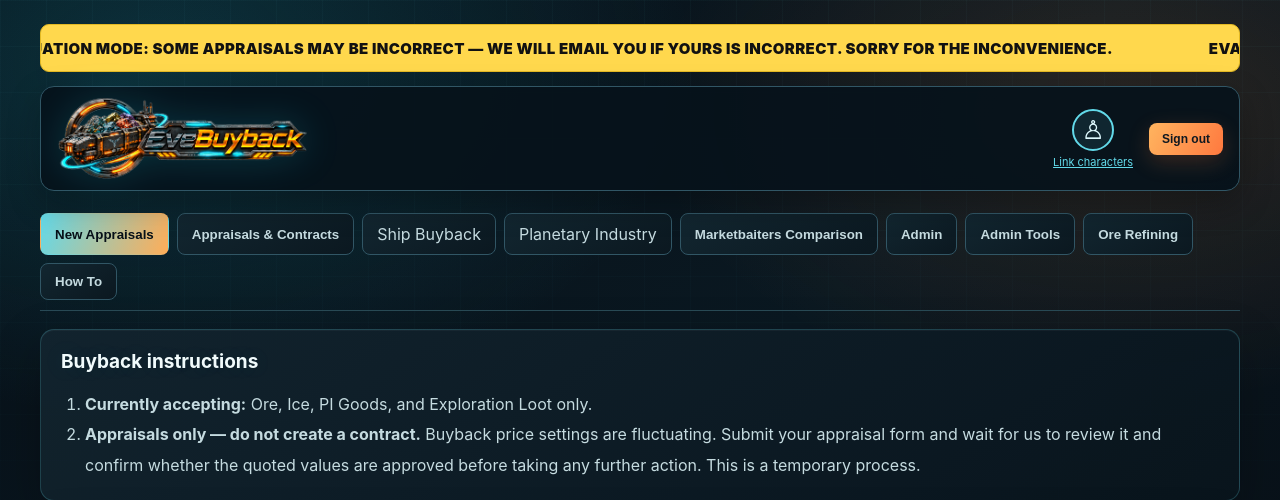
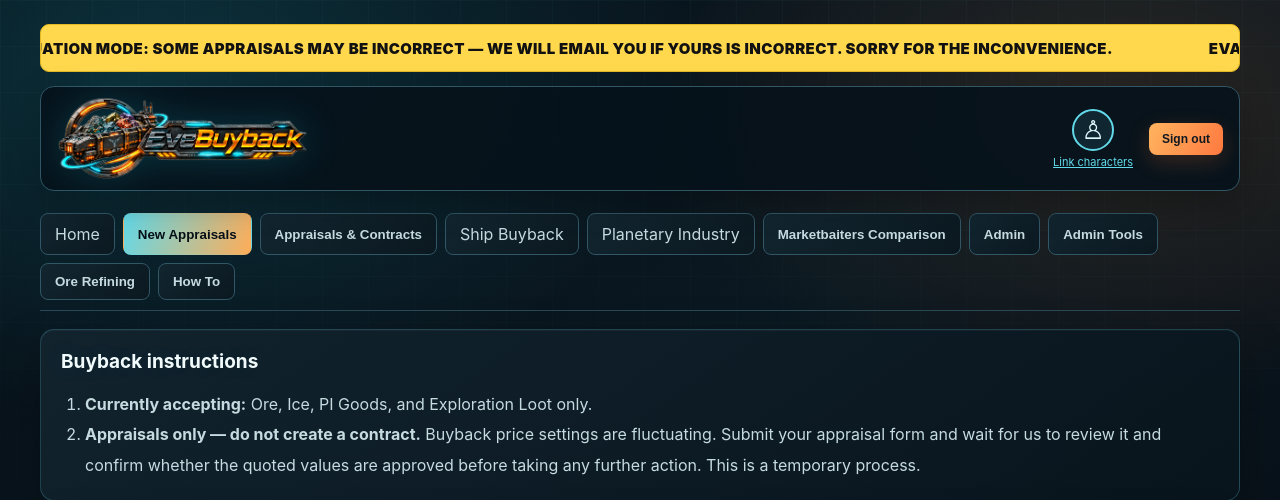
Before and after one commit to bfkerfien/buyback, a Laravel app: page /dashboard in a window 1280 px wide. Shown: the top 500 px of the page. Run offline with Laravel 12, Linux system fonts and the light colour scheme; the visitor is signed in with stand-in values (Sample User, id 1); data comes from the database, SQL or seed files in the repository; data that the repository does not hold is empty.

Commit message:
Add home link to consolidated dashboard navigation

```diff
--- a/resources/views/dashboard.blade.php
+++ b/resources/views/dashboard.blade.php
@@ -33,6 +33,7 @@ th{color:#9deaf0!important}td{border-color:rgba(91,193,210,.18)!important}
 @if(session('status'))<p class="success">{{ session('status') }}</p>@endif
 @if($errors->any())<div class="panel">{{ $errors->first() }}</div>@endif
 <nav class="tabs" role="tablist" aria-label="Buyback sections">
+<a class="tab" href="{{ route('home') }}" style="display:inline-flex;align-items:center;padding:10px 14px;border-radius:8px;text-decoration:none">Home</a>
 <button type="button" class="tab active" role="tab" aria-selected="true" aria-controls="tab-appraisals" data-tab="tab-appraisals">New Appraisals</button>
 <button type="button" class="tab" role="tab" aria-selected="false" aria-controls="tab-contracts" data-tab="tab-contracts">Appraisals &amp; Contracts</button>
 <a class="tab" href="{{ route('ship-buyback.index') }}" style="display:inline-flex;align-items:center;padding:10px 14px;border-radius:8px;text-decoration:none">Ship Buyback</a>
```
